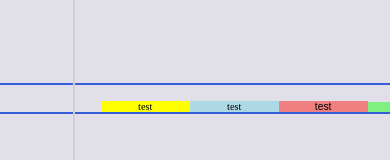
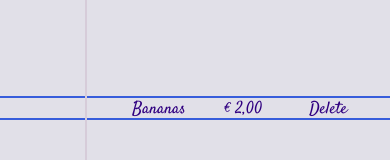
Before and after one commit to mjerta/shopping-list, a website: page public/test.html in a window 390 px wide. Shown: the top 160 px of the page. Drawn offline with Linux system fonts and the light colour scheme; a web font is replaced by a local one.

Commit message:
in progress

```diff
--- a/public/css/main-copy.css
+++ b/public/css/main-copy.css
@@ -2,6 +2,9 @@
   --main-bg-color: #e1e0e8;
   --line-y-axis: #d6ccd9;
   --line-x-axis: #375ddb;
+  --font-color: #300080;
+  --line-font-size: 1.4rem;
+  --lines-line-height: 1.4rem;
 }
 
 *,
@@ -12,10 +15,15 @@
   margin: 0;
 }
 
+body {
+  /* font-family: "Zeyada", cursive; */
+  font-family: "Satisfy", cursive;
+  /* font-weight: 400; */
+  /* font-style: normal; */
+}
 @media screen and (min-width: 300px) {
   html {
-    font-size: 8px;
-    font-size: clamp(8px, 2.66vw, 16px);
+    font-size: clamp(12px, 2.66vw, 16px);
   }
 }
 @media screen and (min-width: 827px) {
@@ -45,7 +53,7 @@ main {
   /* padding: 7px; */
 }
 .outer-box {
-  height: 31px;
+  height: 2rem;
   border-bottom: 2px solid var(--line-x-axis);
   display: flex;
   justify-content: center;
@@ -57,42 +65,34 @@ main {
 }
 
 .inner-box {
+  line-height: var(--lines-line-height);
   display: flex;
   align-items: flex-end;
+  width: 100%;
   margin-left: calc(113rem / 16);
-  /* margin-right: 10px; */
-  /* margin-right: calc(150rem / 16); */
-
-  width: 400px;
   padding-left: calc(42.5rem / 16);
 
   & :nth-child(1) {
     flex-grow: 1;
-    background-color: yellow;
   }
   & :nth-child(2) {
     flex-grow: 1;
-    background-color: lightblue;
   }
   & :nth-child(3) {
     flex-grow: 1;
-    background-color: lightcoral;
   }
   & :nth-child(4) {
     flex-grow: 1;
-    flex-shrink: 7;
-    background-color: rgb(128, 240, 128);
+    flex-shrink: 2;
   }
 }
 
 .output {
-  flex-basis: 100px;
-  /* width: 100px; */
-  /* font-size: 2rem; */
+  font-size: var(--line-font-size);
+  color: var(--font-color);
+  flex-basis: 150px;
   text-align: center;
-  /* padding: 1rem; */
   cursor: pointer;
-  /* background-color: beige; */
 }
 
 .price {
@@ -109,17 +109,26 @@ input[type="number"] {
 }
 
 .delete-button {
+  line-height: var(--lines-line-height);
+  font-family: "Satisfy", cursive;
   /* padding: 5px; */
   /* height: 50%; */
   cursor: pointer;
   background-color: var(--main-bg-color);
+  /* background-color: red; */
   /* color: white; */
   /* font-weight: bold; */
   /* letter-spacing: 2px; */
   border: none;
-  font-size: 1rem;
+  font-size: rem;
+  outline: none;
+  padding: 0;
+  margin: 0;
+  box-sizing: border-box;
 }
 
 .hidden {
-  height: 10px;
+  width: 0;
+  max-width: 150px;
+  overflow: hidden;
 }
--- /dev/null
+++ b/public/other.js
@@ -0,0 +1,28 @@
+const box4 = document.querySelector(".hidden");
+const allBoxes = document.querySelectorAll(".output");
+
+// window.addEventListener("resize", () => {
+//   allBoxes.forEach((element) => {
+//     const widthOfElement = calculateWidth(element);
+//     const formattedElement = formatWidthOutput(widthOfElement);
+//     console.log(formattedElement);
+//     element.textContent = formattedElement;
+//   });
+// });
+
+function calculateWidth(target) {
+  const computedStyle = window.getComputedStyle(target);
+  return computedStyle.width;
+}
+
+function formatWidthOutput(input) {
+  let indexOfInput = input.indexOf(".");
+  if (indexOfInput !== -1) {
+    const newString = input.slice(0, indexOfInput);
+    return newString;
+  } else {
+    indexOfInput = input.indexOf("px");
+    const newString = input.slice(0, indexOfInput);
+    return newString;
+  }
+}
--- a/public/test.html
+++ b/public/test.html
@@ -5,6 +5,12 @@
     <meta name="viewport" content="width=device-width, initial-scale=1.0" />
     <title>Document</title>
     <link rel="stylesheet" href="./css/main-copy.css" />
+    <link rel="preconnect" href="https://fonts.googleapis.com" />
+    <link rel="preconnect" href="https://fonts.gstatic.com" crossorigin />
+    <link
+      href="https://fonts.googleapis.com/css2?family=Satisfy&family=Zeyada&display=swap"
+      rel="stylesheet"
+    />
   </head>
   <body>
     <main>
@@ -33,10 +39,10 @@
       <div class="data-list">
         <div class="outer-box">
           <div class="inner-box">
-            <div class="output title" item="3">test</div>
-            <div class="output price">test</div>
+            <div class="output title" item="3">Bananas</div>
+            <div class="output price">€ 2,00</div>
             <button class="delete-button output" id="1714252710304">
-              test
+              Delete
             </button>
             <div class="output hidden"></div>
           </div>
@@ -44,6 +50,7 @@
       </div>
       <div class="test"></div>
     </main>
+    <script src="./other.js"></script>
     <!-- <script src="./script.js"></script> -->
   </body>
 </html>
```
